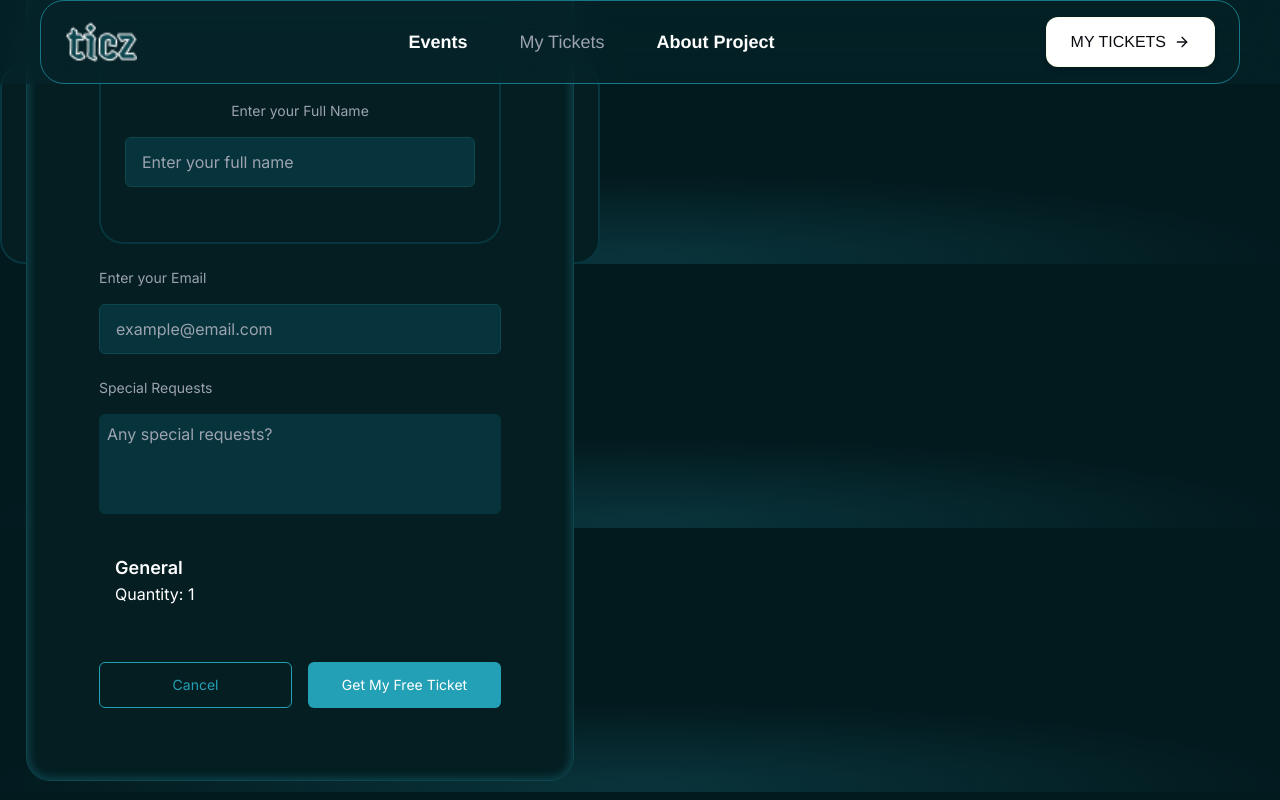
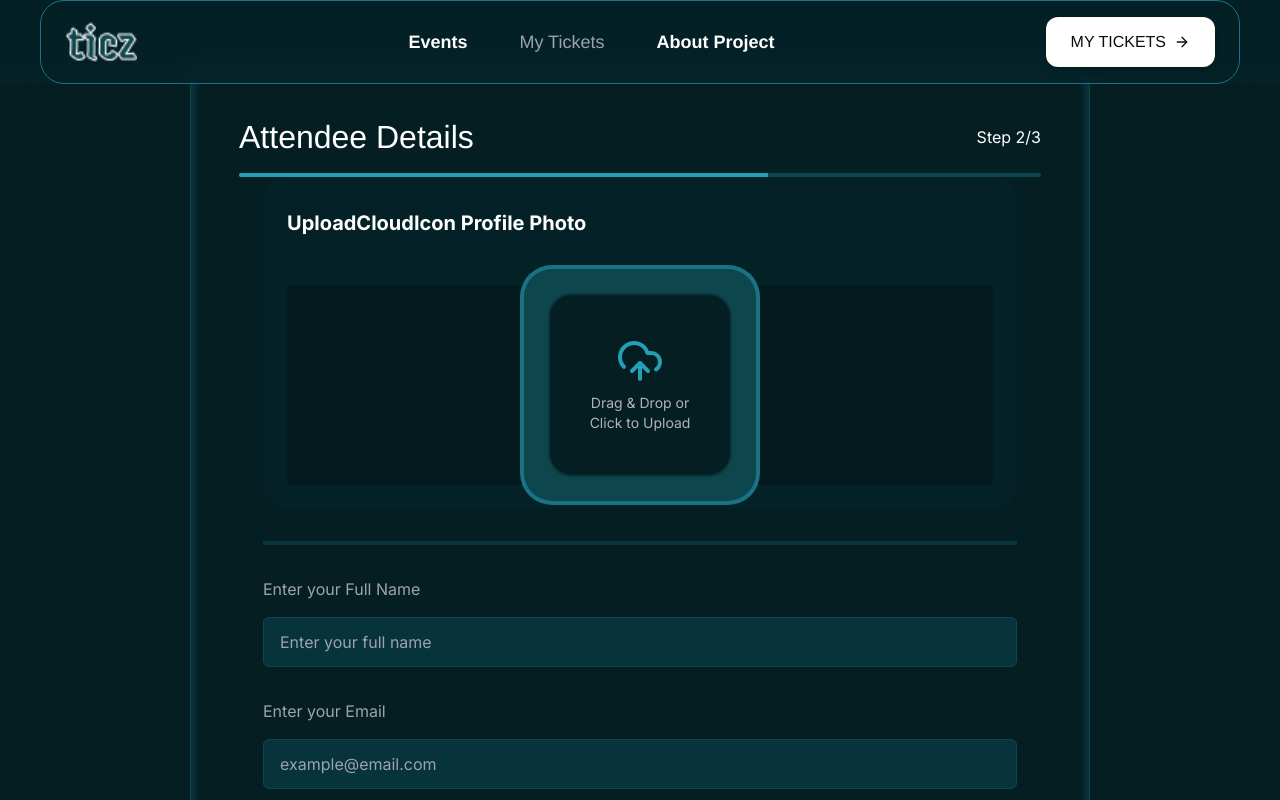
Before and after one commit to KogecTech/hngx-stage2-ticket-generator, a Next.js app: page /attendee-details in a window 1280 px wide. Shown: the top 800 px of the page. Built offline with nearby package versions, Linux system fonts and the light colour scheme.

Commit message:
Update page.js
trying to fix the ui

```diff
--- a/src/app/attendee-details/page.js
+++ b/src/app/attendee-details/page.js
@@ -103,41 +103,40 @@ export default function AttendeeDetails() {
   };
 
   return (
-    <div className="w-full h-[200px] flex flex-col items-center justify-center gap-4 p-6 rounded-3xl
-  border-2 border-[#07363e] backdrop-blur-[14px] bg-[#041e22] relative max-w-[90%] md:max-w-[600px]">
+    <div className="flex justify-center items-center min-h-screen bg-[#041e22] px-4">
       <Card
-        className="relative w-full max-w-[702px] p-12 rounded-3xl border border-[#0e464f] bg-[#041e22]
+        className="relative w-full max-w-[90%] md:max-w-[700px] lg:max-w-[900px] p-6 md:p-12
+        rounded-3xl border border-[#0e464f] bg-[#041e22]
         shadow-[inset_0px_0px_10px_2px_rgba(35,160,181,0.3)]"
       >
         <ProgressBar step={2} />
 
-        <CardContent className="flex flex-col gap-6 relative z-10">
-          <div className="w-full bg-[#042127] rounded-3xl border-[#07363e] p-6 flex flex-col gap-6">
-            <label className="text-xl font-bold text-white mb-6 mt-2">
+        <CardContent className="flex flex-col gap-8 relative z-10">
+          {/* Upload Section */}
+          <div className="bg-[#042127] rounded-3xl border-[#07363e] p-4 md:p-6 flex flex-col gap-4 md:gap-6">
+            <label className="text-lg md:text-xl font-bold text-white mb-4 md:mb-6 mt-2">
               UploadCloudIcon Profile Photo
             </label>
-
             <div className="h-[200px] flex items-center justify-center bg-[#00000033]">
-            <div className="w-60 h-60 flex flex-col items-center justify-center gap-4 p-6 bg-[#0e464e] rounded-[32px] border-4 border-[#23a0b580] my-[-20px]">
+              <div className="w-48 h-48 md:w-60 md:h-60 flex flex-col items-center justify-center gap-4 p-6 bg-[#0e464e] rounded-[32px] border-4 border-[#23a0b580] my-[-20px]">
                 <UploadBox onChange={handleImageUpload} isUploading={isUploading} />
               </div>
             </div>
-
             {uploadedImageUrl && (
               <img
                 src={uploadedImageUrl}
                 alt="Uploaded"
-              className="mt-2 w-20 h-20 rounded-full object-cover border border-[#23a0b5]"
+                className="mt-2 w-16 h-16 md:w-20 md:h-20 rounded-full object-cover border border-[#23a0b5]"
               />
             )}
           </div>
 
-
+          {/* Divider */}
           <div className="w-full h-1 bg-[#07363e]" />
 
-          <div className="w-full h-[200px] flex flex-col items-center justify-center gap-4 p-6 rounded-3xl
-  border-2 border-[#07363e] backdrop-blur-[14px] bg-[#041e22] relative max-w-[90%] md:max-w-[600px]">
-            <label className="text-sm text-gray-400">Enter your Full Name</label>
+          {/* Form Section */}
+          <div className="flex flex-col gap-4">
+            <label className="text-sm md:text-base text-gray-400">Enter your Full Name</label>
             <Input
               name="name"
               value={attendee.name}
@@ -148,7 +147,7 @@ export default function AttendeeDetails() {
           </div>
 
           <div className="flex flex-col gap-4">
-            <label className="text-sm text-gray-400">Enter your Email</label>
+            <label className="text-sm md:text-base text-gray-400">Enter your Email</label>
             <Input
               name="email"
               value={attendee.email}
@@ -159,7 +158,7 @@ export default function AttendeeDetails() {
           </div>
 
           <div className="flex flex-col gap-4">
-            <label className="text-sm text-gray-400">Special Requests</label>
+            <label className="text-sm md:text-base text-gray-400">Special Requests</label>
             <textarea
               name="specialRequest"
               value={attendee.specialRequest}
@@ -170,21 +169,22 @@ export default function AttendeeDetails() {
           </div>
 
           {selectedTicket && (
-            <div className="p-4  text-white ">
+            <div className="p-4 text-white">
               <p className="text-lg font-semibold capitalize">{selectedTicket.type}</p>
               <p>Quantity: {selectedTicket.quantity}</p>
             </div>
           )}
 
-          <div className="flex gap-4 w-full mt-4">
+          {/* Buttons */}
+          <div className="flex flex-col md:flex-row gap-4 w-full mt-4">
             <Button
               variant="outline"
-              className="w-1/2 text-[#23a0b5] border-[#23a0b5] py-3"
+              className="md:w-1/2 text-[#23a0b5] border-[#23a0b5] py-3"
               onClick={() => router.push("/")}
             >
               Cancel
             </Button>
-            <Button className="w-1/2 bg-[#23a0b5] py-3" onClick={handleNext}>
+            <Button className="md:w-1/2 bg-[#23a0b5] py-3" onClick={handleNext}>
               Get My Free Ticket
             </Button>
           </div>
```
Lines whose indentation alone changed are shown as unchanged.
